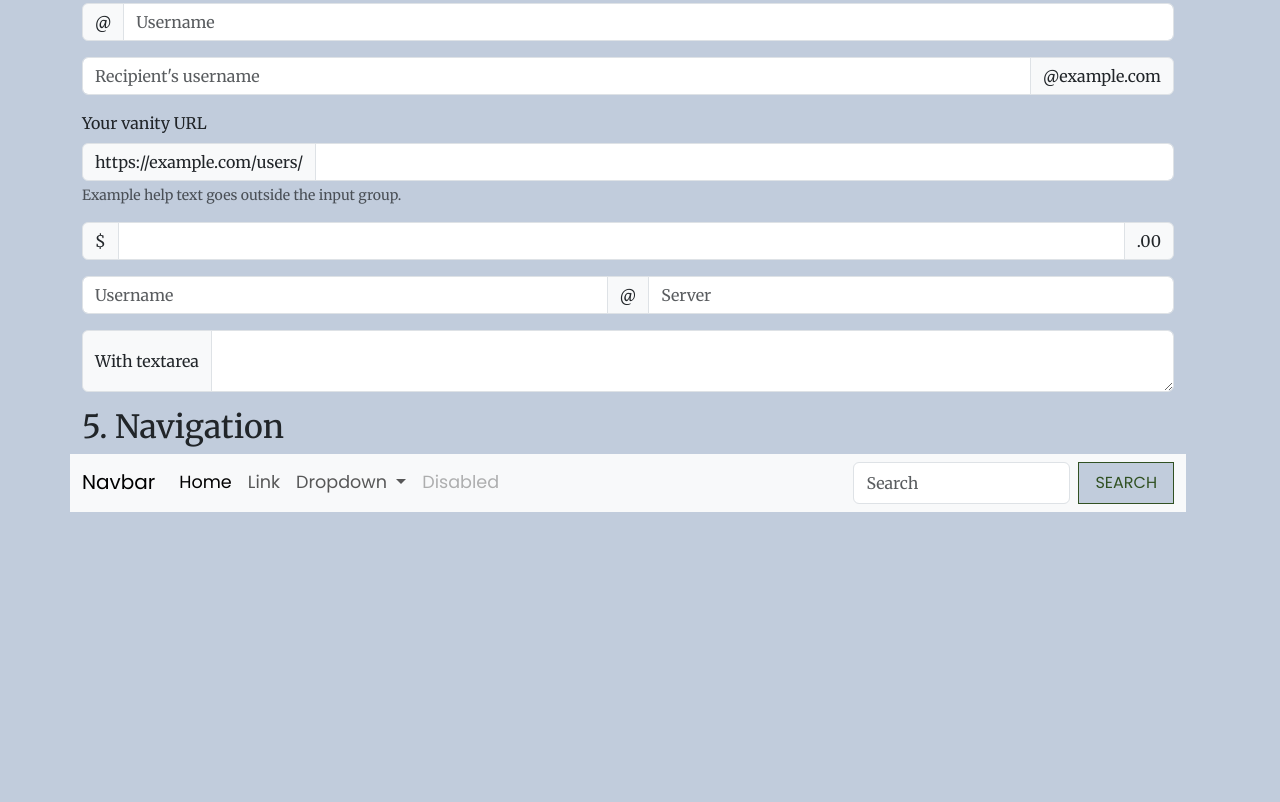
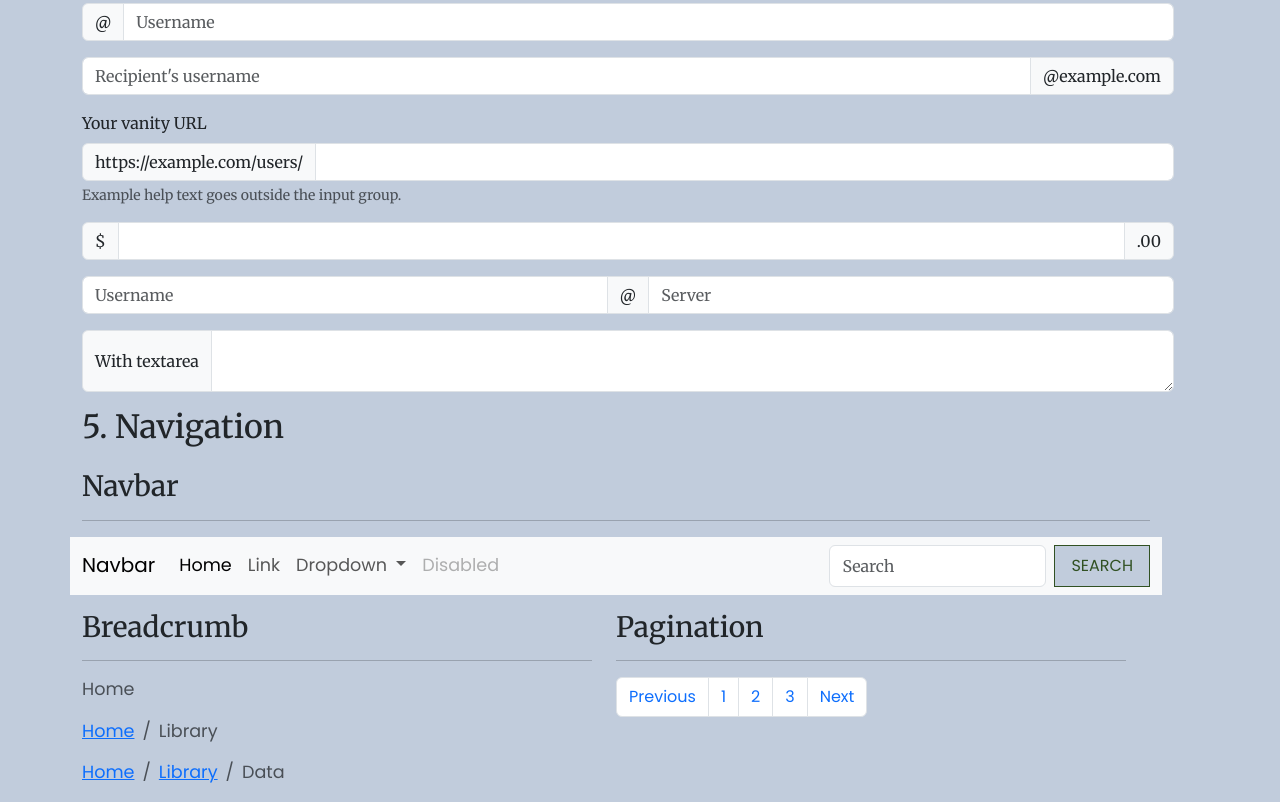
Before and after one commit to lgrace1/bootstrap-design-system-spring-2025, a plain HTML site: page index.html in a window 1280 px wide. Shown: the part 2370-3172 px from the top of the page. Before the commit the page ends 2882 px from the top, so only its background shows below. Drawn offline with nearby package versions, Linux system fonts and the light colour scheme.

Commit message:
add breadcrumb and pagination

```diff
--- a/index.html
+++ b/index.html
@@ -262,11 +262,18 @@
                         <h2>5. Navigation</h2>
                     </div>
                 </div>
-
+                <!-- navbar goes in here -->
+                <div class="row mt-3">
+                    <div class="col">
+                        <h3>Navbar</h3>
+                        <hr>
+                    </div>
                     <nav class="navbar navbar-expand-lg bg-body-tertiary">
                         <div class="container-fluid">
                             <a class="navbar-brand" href="#">Navbar</a>
-              <button class="navbar-toggler" type="button" data-bs-toggle="collapse" data-bs-target="#navbarSupportedContent" aria-controls="navbarSupportedContent" aria-expanded="false" aria-label="Toggle navigation">
+                            <button class="navbar-toggler" type="button" data-bs-toggle="collapse"
+                                data-bs-target="#navbarSupportedContent" aria-controls="navbarSupportedContent"
+                                aria-expanded="false" aria-label="Toggle navigation">
                                 <span class="navbar-toggler-icon"></span>
                             </button>
                             <div class="collapse navbar-collapse" id="navbarSupportedContent">
@@ -278,13 +285,16 @@
                                         <a class="nav-link" href="#">Link</a>
                                     </li>
                                     <li class="nav-item dropdown">
-                    <a class="nav-link dropdown-toggle" href="#" role="button" data-bs-toggle="dropdown" aria-expanded="false">
+                                        <a class="nav-link dropdown-toggle" href="#" role="button"
+                                            data-bs-toggle="dropdown" aria-expanded="false">
                                             Dropdown
                                         </a>
                                         <ul class="dropdown-menu">
                                             <li><a class="dropdown-item" href="#">Action</a></li>
                                             <li><a class="dropdown-item" href="#">Another action</a></li>
-                      <li><hr class="dropdown-divider"></li>
+                                            <li>
+                                                <hr class="dropdown-divider">
+                                            </li>
                                             <li><a class="dropdown-item" href="#">Something else here</a></li>
                                         </ul>
                                     </li>
@@ -293,13 +303,60 @@
                                     </li>
                                 </ul>
                                 <form class="d-flex" role="search">
-                  <input class="form-control me-2" type="search" placeholder="Search" aria-label="Search">
+                                    <input class="form-control me-2" type="search" placeholder="Search"
+                                        aria-label="Search">
                                     <button class="btn btn-outline-success" type="submit">Search</button>
                                 </form>
                             </div>
                         </div>
                     </nav>
 
+                    <div class="row mt-3">
+                        <!-- breadcrumb goes in here -->
+                        <div class="col-md-6">
+                            <h3>Breadcrumb</h3>
+                            <hr>
+                            <nav aria-label="breadcrumb">
+                                <ol class="breadcrumb">
+                                    <li class="breadcrumb-item active" aria-current="page">Home</li>
+                                </ol>
+                            </nav>
+
+                            <nav aria-label="breadcrumb">
+                                <ol class="breadcrumb">
+                                    <li class="breadcrumb-item"><a href="#">Home</a></li>
+                                    <li class="breadcrumb-item active" aria-current="page">Library</li>
+                                </ol>
+                            </nav>
+
+                            <nav aria-label="breadcrumb">
+                                <ol class="breadcrumb">
+                                    <li class="breadcrumb-item"><a href="#">Home</a></li>
+                                    <li class="breadcrumb-item"><a href="#">Library</a></li>
+                                    <li class="breadcrumb-item active" aria-current="page">Data</li>
+                                </ol>
+                            </nav>
+                        </div>
+
+                        <!-- pagination goes in here -->
+                        <div class="col-md-6">
+                            <h3>Pagination</h3>
+                            <hr>
+                            <nav aria-label="Page navigation example">
+                                <ul class="pagination">
+                                    <li class="page-item"><a class="page-link" href="#">Previous</a></li>
+                                    <li class="page-item"><a class="page-link" href="#">1</a></li>
+                                    <li class="page-item"><a class="page-link" href="#">2</a></li>
+                                    <li class="page-item"><a class="page-link" href="#">3</a></li>
+                                    <li class="page-item"><a class="page-link" href="#">Next</a></li>
+                                </ul>
+                            </nav>
+                        </div>
+                    </div>
+
+
+
+
     </div>
 
 </body>
```
Lines whose indentation alone changed are shown as unchanged.
